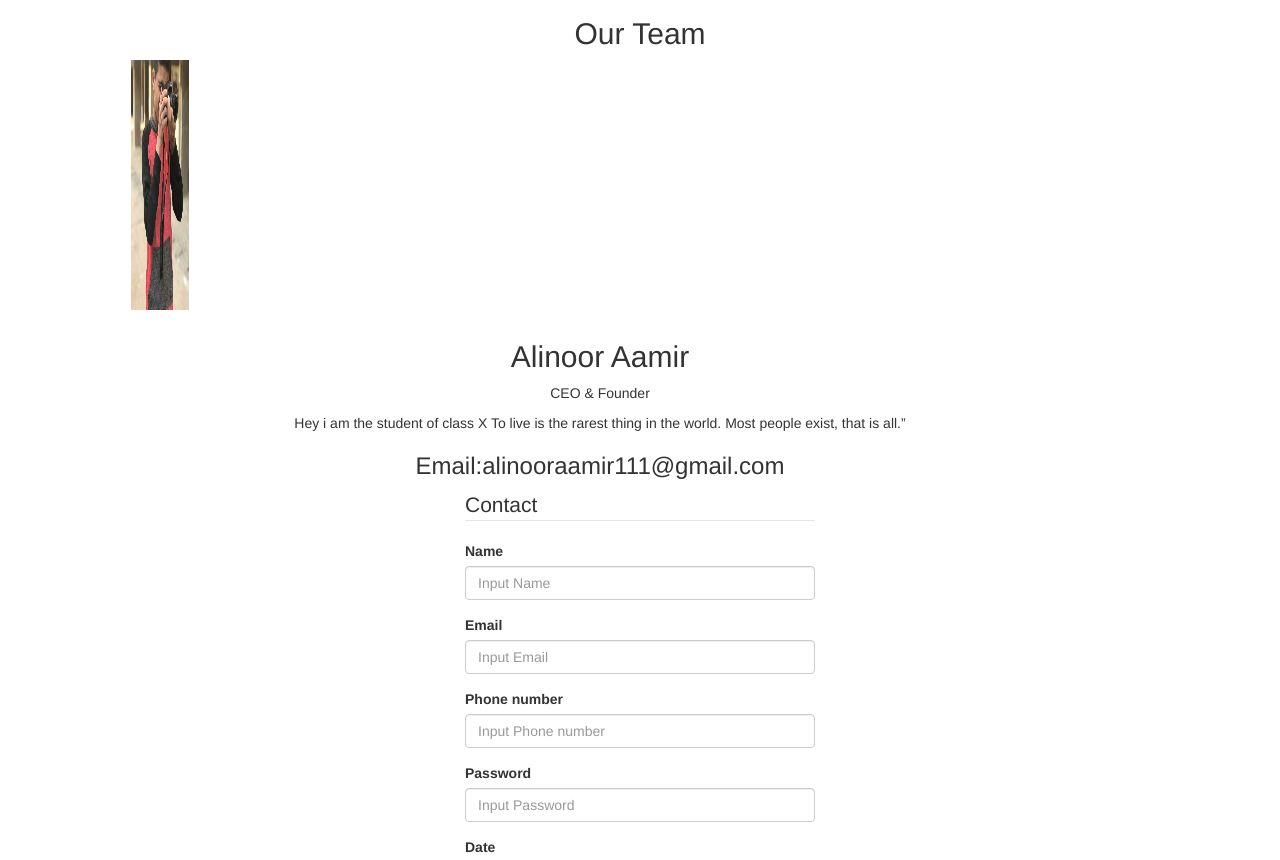
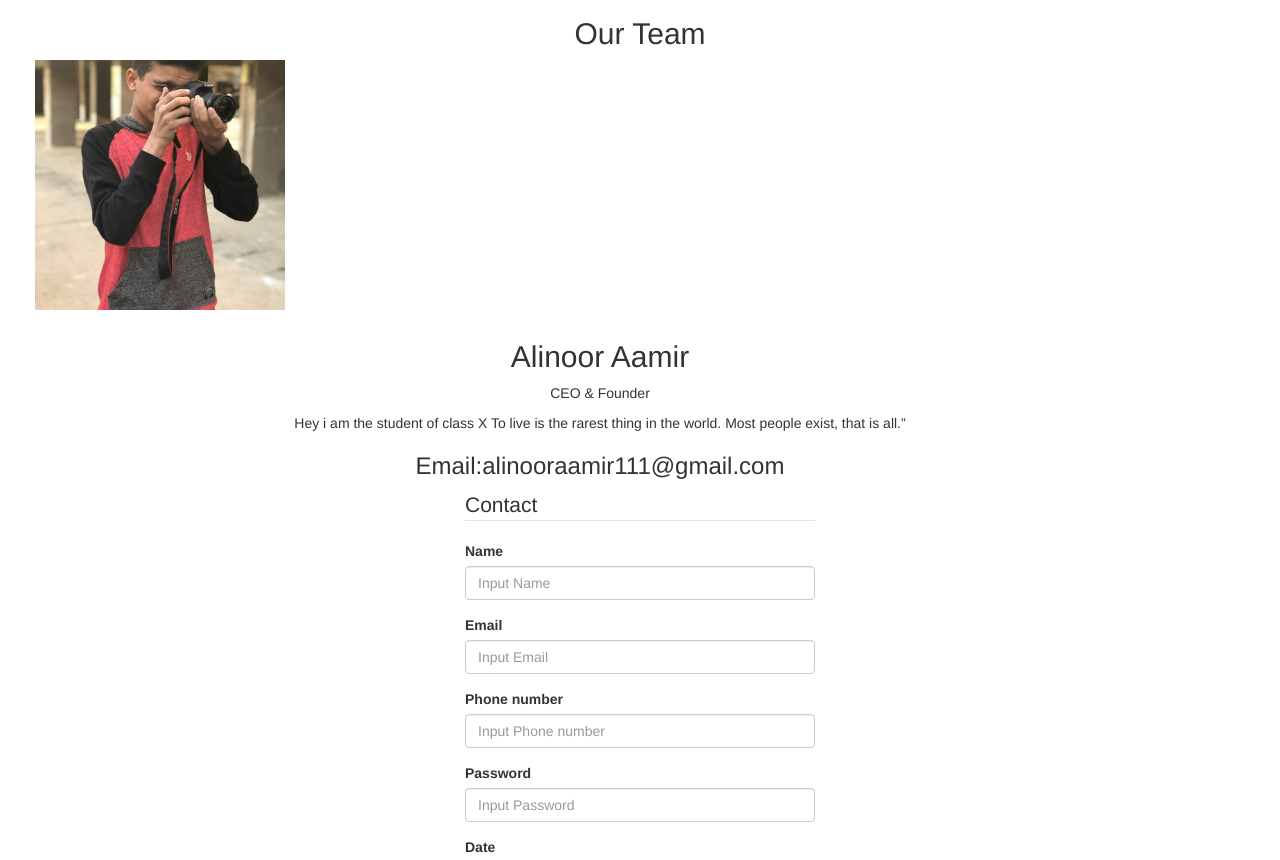
Before and after one commit to ObaidUrRehman-08/Azhar, a plain HTML site: page index.html in a window 1280 px wide. Shown: the part 1598-2458 px from the top of the page. Drawn offline with nearby package versions, Linux system fonts and the light colour scheme.

Commit message:
Update index.html

```diff
--- a/index.html
+++ b/index.html
@@ -273,7 +273,7 @@ div.sticky {
         <h2 style="text-align:center">Our Team</h2>
         <div class="row">
             <div class="col-sm-12 col-md-3 col-lg-3">
-                <p style="text-align: center;" allign=left><img style="width: 20%; height:250px;" src="img/me.jpg "></p>
+                <p style="text-align: center;" allign=left><img style="height:250px;" src="img/me.jpg "></p>
                 <div class="container">
                     <h2 style="text-align: center;">Alinoor Aamir</h2>
                     <p style="text-align: center;" class="title">CEO & Founder</p>
```
